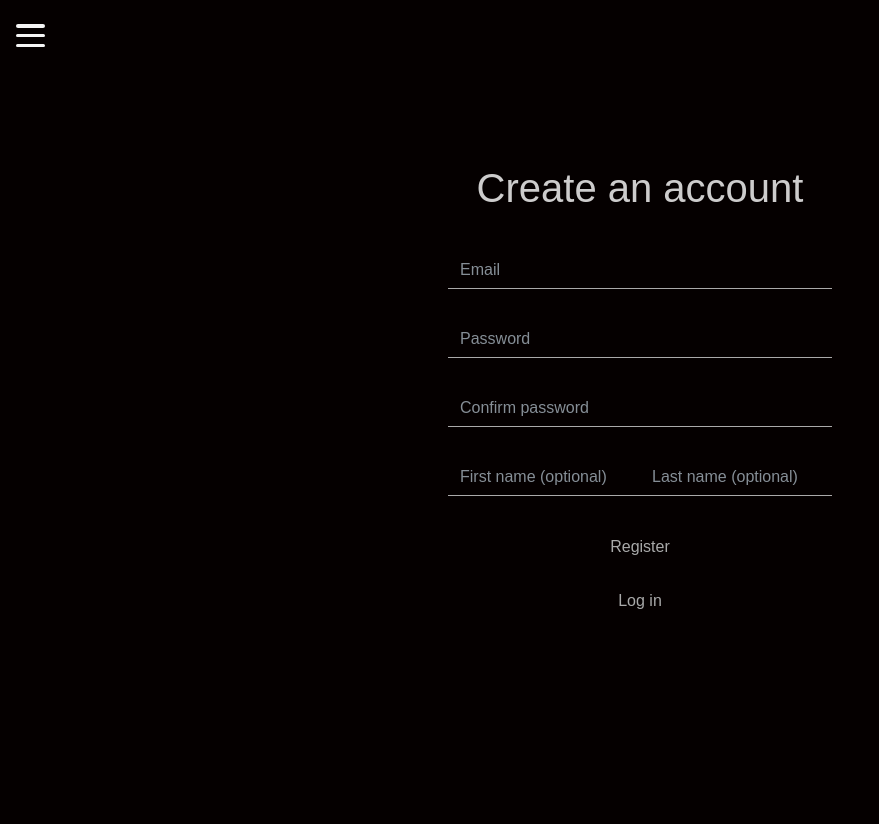
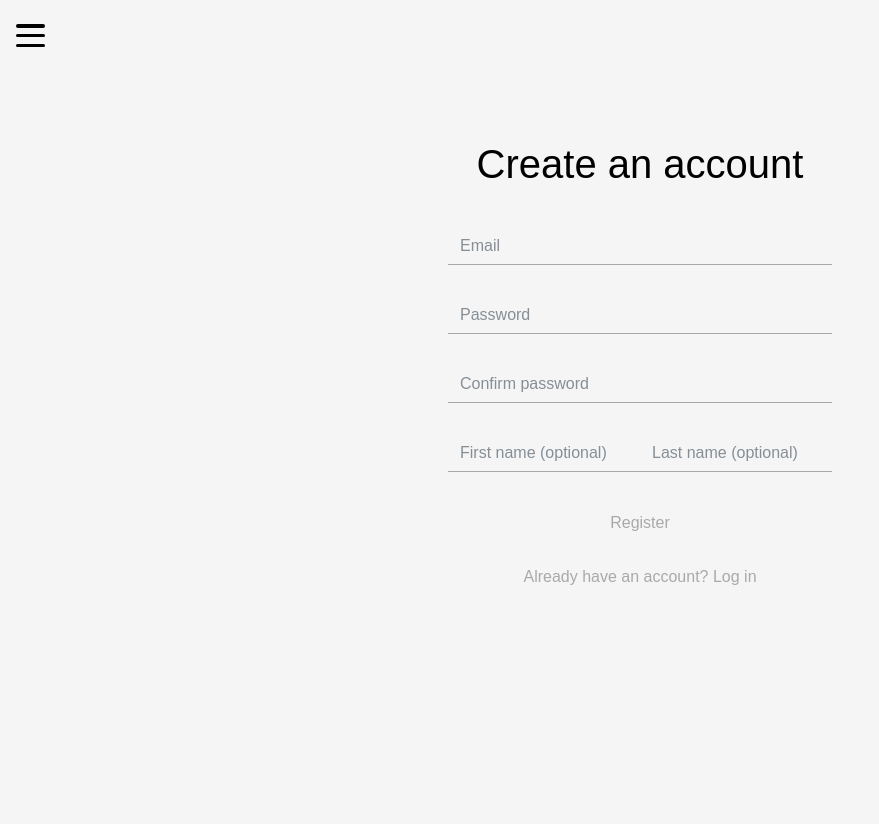
Before and after one commit to walter090/notitia, a Django app: template login/templates/login/signup.html in a window 1280 px wide. Shown: the whole page, without its empty margins (0-879 px from the left). After the commit the page ends 585 px from the top, so only its background shows below. Run offline with Django 3.2, Linux system fonts and the light colour scheme; the template is opened without the code that fills it, so the values that code supplies are empty; some libraries are stand-ins or nearby versions; some web fonts are replaced.

Commit message:
Make cosmetic changes to the templates

```diff
--- a/login/templates/login/login.html
+++ b/login/templates/login/login.html
@@ -5,7 +5,7 @@
         <div class="container-fluid">
             <div class="row justify-content-md-center">
                 <div class="col-md-8 text-center" style="margin-bottom: 2em">
-                    <h1 class="inverted normal-text-header">Log in to your account</h1>
+                    <h1 class="normal-text-header">Log in to your account</h1>
                 </div>
             </div>
             <div class="row justify-content-md-center align-item-center">
--- a/login/templates/login/signup.html
+++ b/login/templates/login/signup.html
@@ -42,7 +42,7 @@
         <div class="container-fluid">
             <div class="row justify-content-md-center">
                 <div class="col-md-8 text-center" style="margin-bottom: 2em">
-                    <h1 class="inverted normal-text-header">Create an account</h1>
+                    <h1 class="normal-text-header">Create an account</h1>
                 </div>
             </div>
             <div class="row justify-content-md-center align-item-center">
@@ -96,7 +96,7 @@
                                         style="margin-top: 1em;"
                                         disabled>
                                     <a href="{% url 'login' %}"
-                                       style="padding: inherit">Log in</a>
+                                       style="padding: inherit">Already have an account? Log in</a>
                                 </button>
                             </div>
                         </div>
--- a/static/css/base.css
+++ b/static/css/base.css
@@ -13,7 +13,7 @@ button:disabled {
 }
 
 body {
-    background-color: #050000;
+    background-color: whitesmoke;
     height: 100%;
     overflow-x: hidden;
 }
@@ -29,7 +29,7 @@ li a {
     display: block;
     border: 1px transparent;
     border-bottom-style: solid;
-    transition: 0.5s ease;
+    transition: 0.3s ease;
     white-space: nowrap;
 }
 
@@ -48,7 +48,7 @@ li a:hover {
 #burger-1, #burger-2, #burger-3 {
     width: 1.8em;
     height: 0.2em;
-    background-color: whitesmoke;
+    background-color: black;
     margin-top: 0.4em;
     border-radius: 2px;
     transition: 0.5s ease;
@@ -63,13 +63,13 @@ li a:hover {
 
 .cross #burger-1 {
     -webkit-transform: rotate(45deg) translate(0, 0.85em);
-    transform: rotate(45deg) translate(0, 0.85em);
+    transform: rotate(405deg) translate(0, 0.85em);
     border-radius: 0;
 }
 
 .cross #burger-3 {
     -webkit-transform: rotate(-45deg) translate(0, -0.85em);
-    transform: rotate(-45deg) translate(0, -0.85em);
+    transform: rotate(-405deg) translate(0, -0.85em);
     border-radius: 0;
 }
 
@@ -77,6 +77,7 @@ li a:hover {
     -webkit-transform: translate(8em, 0) rotate(-90deg);
     transform: translate(8em, 0) rotate(-90deg);
     border-radius: 0;
+    background-color: whitesmoke;
 }
 
 #hamburger {
@@ -85,7 +86,7 @@ li a:hover {
     cursor: pointer;
     margin-top: 0;
     margin-left: 1em;
-    transition: 0.5s ease;
+    transition: 0.3s ease;
 }
 
 #menu {
@@ -95,14 +96,14 @@ li a:hover {
     height: 100%;
     overflow: hidden;
     border-radius: 2px;
-    transition: 0.5s ease;
+    transition: 0.3s ease;
     background-color: whitesmoke;
 }
 
 #menu li {
     list-style: none;
     display: inline-block;
-    margin-top: 0.5em;
+    margin-top: 1em;
 }
 
 #menu ul {
@@ -115,11 +116,12 @@ li a:hover {
 }
 
 #content {
+    margin-top: -1.5em;
     width: 100%;
-    height: 100%;
-    transition: 0.5s ease;
-    z-index: 10;
-    color: white;
+    min-height: 100%;
+    overflow-x: hidden;
+    transition: 0.3s ease;
+    color: black;
     padding-left: 4em;
     padding-right: 4em;
     font-family: "Muli", sans-serif;
@@ -127,6 +129,12 @@ li a:hover {
 }
 
 #content.shimmy {
-    transform: translate(10em);
-    filter: blur(3px)
+    /*transform: translate(10em);*/
+    margin-left: 10em;
+    filter: blur(3px) brightness(0.3);
+    background-color: darkgrey;
 }
+
+.disable_all {
+    pointer-events: none;
+}
--- a/static/css/style.css
+++ b/static/css/style.css
@@ -39,7 +39,7 @@
 }
 
 input {
-    color: whitesmoke !important;
+    color: black !important;
     border-radius: 0 !important;
     border: 1.5px darkgrey !important;
     border-bottom-style: solid !important;
@@ -48,7 +48,7 @@ input {
 
 .form-control:focus{
     box-shadow: none !important;
-    border-color: whitesmoke !important;
+    border-color: black !important;
     transition: 0.5s ease !important;
 }
 
@@ -65,7 +65,7 @@ button {
 }
 
 button:hover {
-    color: whitesmoke;
+    color: black;
 }
 
 #message {
--- a/static/js/base.js
+++ b/static/js/base.js
@@ -3,6 +3,7 @@ $(document).ready(function () {
         document.getElementById('hamburger').classList.toggle('cross');
         document.getElementById('menu').classList.toggle('expose');
         document.getElementById('content').classList.toggle('shimmy');
+        document.getElementById('content').classList.toggle('diable_all');
         event.stopPropagation();
     });
 
@@ -10,6 +11,7 @@ $(document).ready(function () {
         $('#hamburger').removeClass('cross');
         $('#menu').removeClass('expose');
         $('#content').removeClass('shimmy');
+        $('#content').removeClass('disable_all');
         event.stopPropagation();
     })
 });
--- a/templates/base.html
+++ b/templates/base.html
@@ -38,6 +38,7 @@
         <ul>
             <li><a href="#">Home</a></li>
             <li><a href="#">Your Account</a></li>
+            <li><a href="#">About</a></li>
         </ul>
     </div>
 </div>
```
